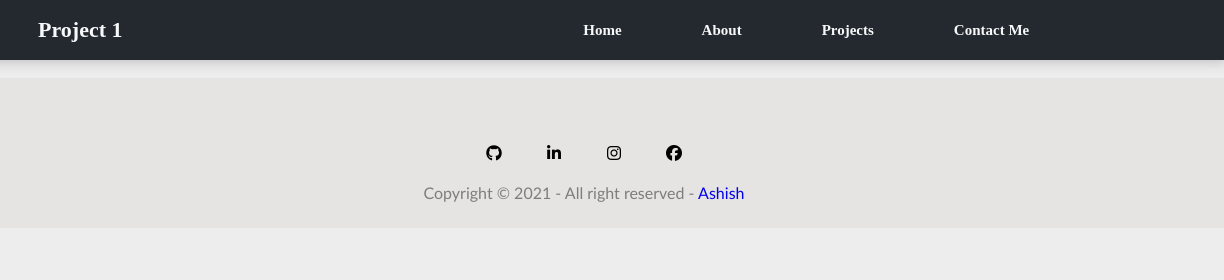
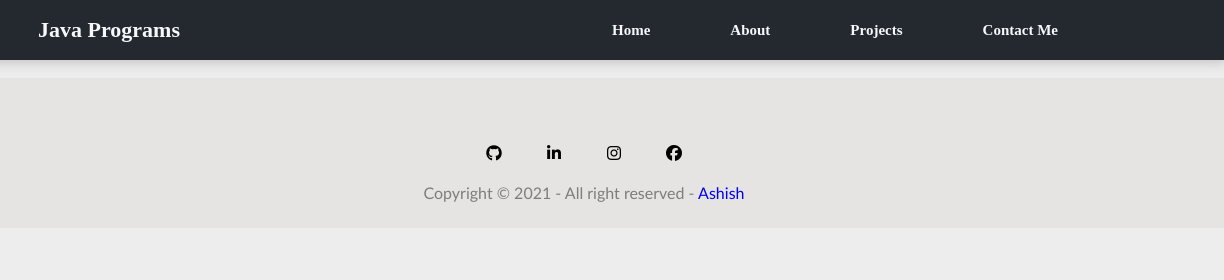
Before and after one commit to atpugashish/Portfolio, a plain HTML site: page project1.html in a window 1280 px wide. Shown: the top 280 px of the page, 56-1280 px from the left. Drawn offline with Linux system fonts and the light colour scheme.

Commit message:
Update project1.html

```diff
--- a/project1.html
+++ b/project1.html
@@ -2,7 +2,7 @@
 <html lang="en" dir="ltr">
   <head>
     <meta charset="utf-8">
-    <title>project1</title>
+    <title>Java</title>
     <link rel="stylesheet" href="css/project.css">
     <!--using-fontawesome-->
     <script src="https://kit.fontawesome.com/ddfcf2593f.js" crossorigin="anonymous"></script>
@@ -12,7 +12,7 @@
     <section>
       <nav class="header">
         <!--logo-->
-        <a href="#" class="logo">Project 1</a>
+        <a href="#" class="logo">Java Programs</a>
         <!-- menu-->
         <ul>
           <li><a href="index.html" class="active">Home</a></li>
```
